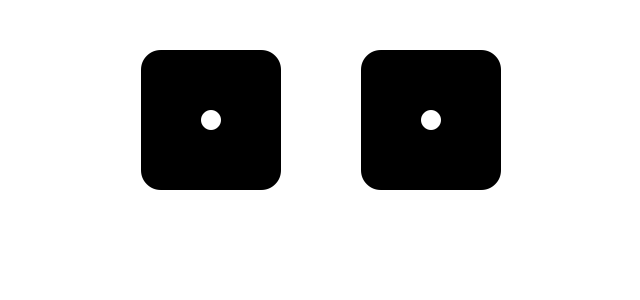
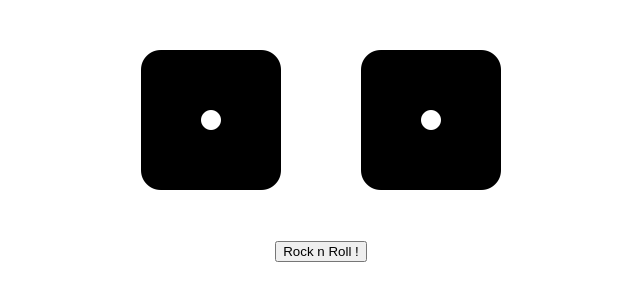
Before and after one commit to neeerajtk/create-react, a React (Create React App) app in the folder dice/dice/: page / in a window 1280 px wide. Shown: the top 300 px of the page, without its empty margins (319-959 px from the left). Built offline with nearby package versions, Linux system fonts and the light colour scheme.

Commit message:
roll function added

```diff
--- a/dice/dice/src/RollDice.js
+++ b/dice/dice/src/RollDice.js
@@ -3,17 +3,28 @@ import Die from './Die';
 
 class RollDice extends Component{
 
-
+    static defaultProps = {
+        sides: ["one","two","three","four","five","six"]
+    };
 
     constructor(props){
         super(props);
         this.state={die1: 'one', die2: 'one'};
+        this.roll=this.roll.bind(this);
     }
+    roll(e){
+        let newDie1 = this.props.sides[Math.floor(Math.random()*6)];
+        let newDie2 = this.props.sides[Math.floor(Math.random()*6)];
+        this.setState({die1: newDie1,die2: newDie2});
+    }
+
     render(){
         return(
         <div>
             <Die face={this.state.die1} />
             <Die face={this.state.die2} />
+            <br/>
+            <button onClick={this.roll}>Rock n Roll ! </button>
         </div>
         )
     }
```
